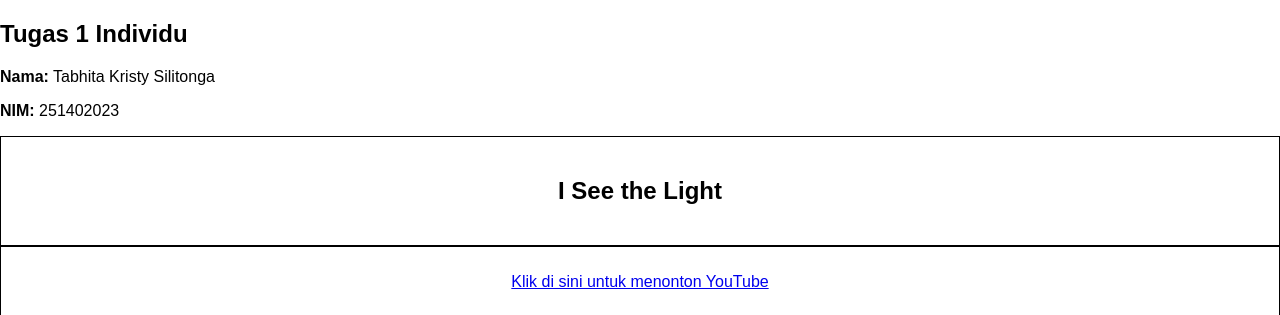
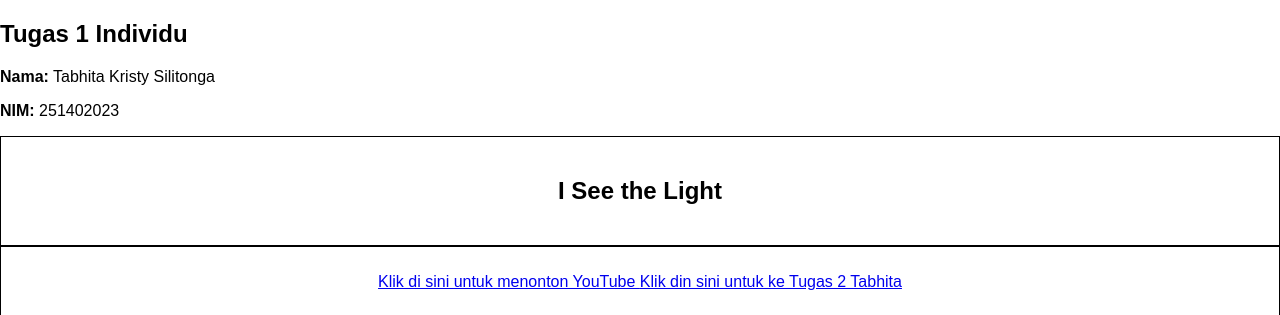
Before and after one commit to tabhitaksilitonga/lyrics, a plain HTML site: page index.html in a window 1280 px wide. Shown: the top 315 px of the page. Drawn offline with Linux system fonts and the light colour scheme.

Commit message:
Update index.html

```diff
--- a/index.html
+++ b/index.html
@@ -54,6 +54,7 @@
   <a href="https://youtu.be/ILRs2r6lcHY?si=PtpJP3ze-E-y-sqc" target="_blank">
     Klik di sini untuk menonton YouTube
   <a href="https://tabhitaksilitonga.github.io/tugas-2/" target="_blank">
+    Klik din sini untuk ke Tugas 2 Tabhita
   </a></p>
   </nav>
 
```
